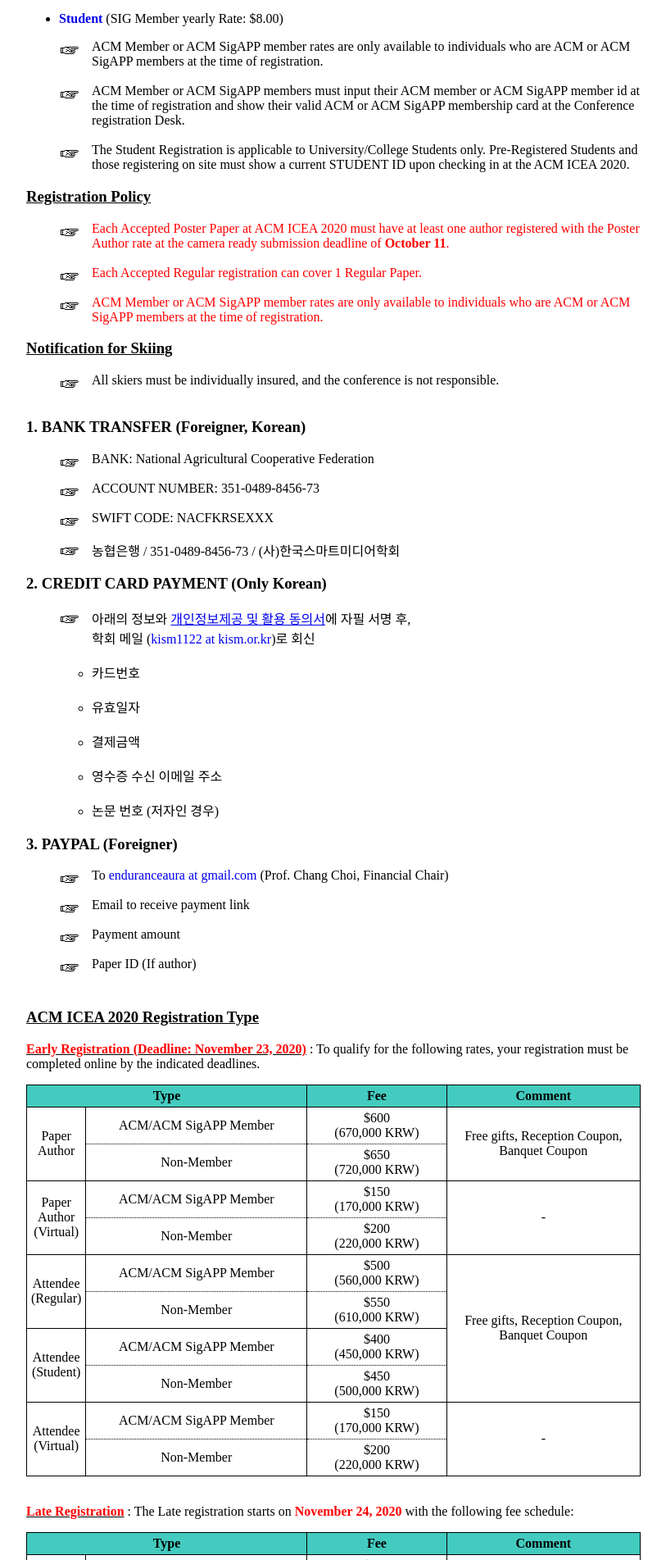
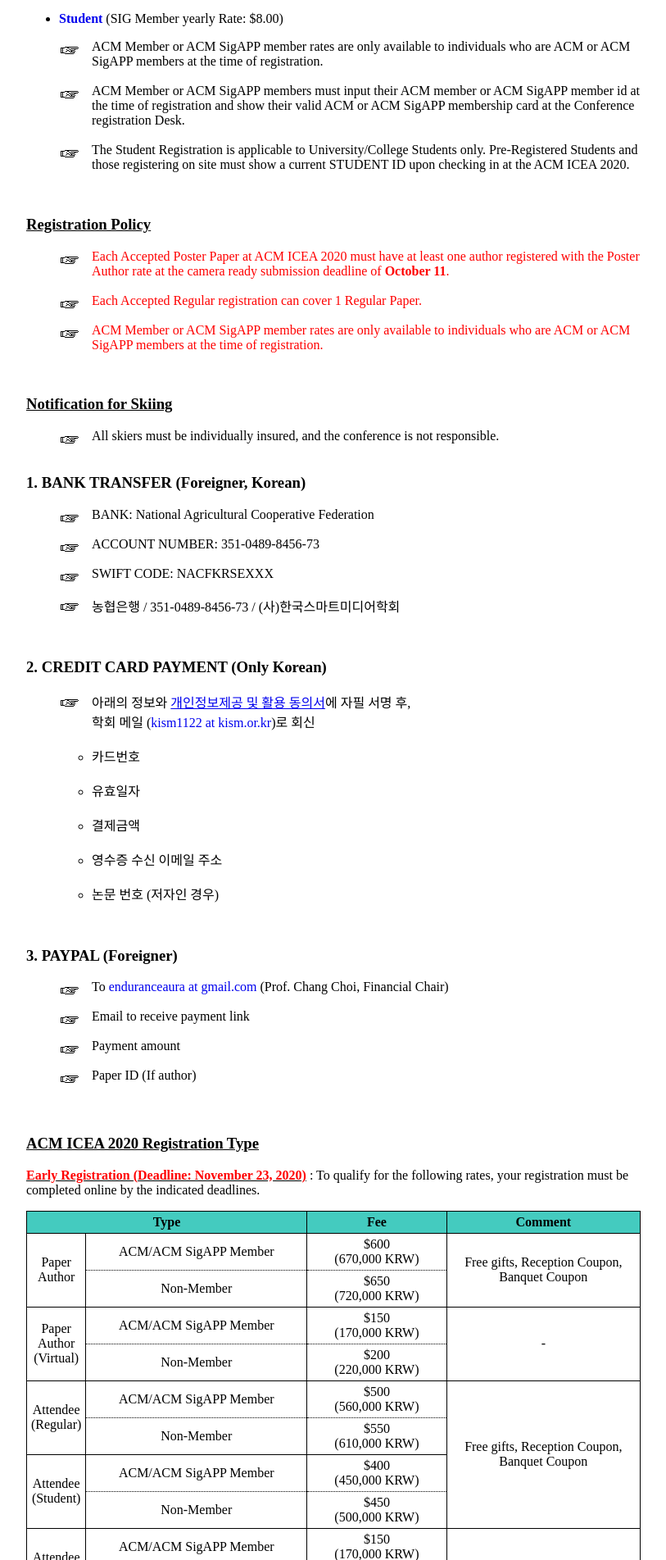
Before and after one commit to icea-conf/2020, a Jekyll site: the page built from registration/index.html, in a window 1280 px wide. Shown: the part 406-2309 px from the top of the page at 82% size, without its empty margins (233-1046 px from the left). Built offline with Jekyll 4.4.1, drawn with Linux system fonts in a browser that asks for light colours.

Commit message:
Update index.html

```diff
--- a/registration/index.html
+++ b/registration/index.html
@@ -20,14 +20,14 @@
                     <li class="li-style"><a style="text-align: justify">ACM Member or ACM SigAPP member rates are only available to individuals who are ACM or ACM SigAPP members at the time of registration.</a></li><br>
                     <li class="li-style"><a style="text-align: justify">ACM Member or ACM SigAPP members must input their ACM member or ACM SigAPP member id at the time of registration and show their valid ACM or ACM SigAPP membership card at the Conference registration Desk.</a></li><br>
                     <li class="li-style"><a style="text-align: justify">The Student Registration is applicable to University/College Students only. Pre-Registered Students and those registering on site must show a current STUDENT ID upon checking in at the ACM ICEA 2020.</a></li>
-               </ul>
+               </ul></br>
 
                <h3><u>Registration Policy</u></h3>
                <ul class="ul-style">
                     <li class="li-style"><a style="text-align: justify; color:#FF0000;">Each Accepted Poster Paper at ACM ICEA 2020 must have at least one author registered with the Poster Author rate at the camera ready submission deadline of <b style="color: #FF0000">October 11</b>.</a></li><br>
                     <li class="li-style"><a style="text-align: justify; color:#FF0000;">Each Accepted Regular registration can cover 1 Regular Paper.</a></li><br>
                     <li class="li-style"><a style="text-align: justify; color:#FF0000;">ACM Member or ACM SigAPP member rates are only available to individuals who are ACM or ACM SigAPP members at the time of registration.</a></li>
-               </ul>
+               </ul></br>
 
                <h3><u>Notification for Skiing</u></h3>
                <ul class="ul-style">
@@ -40,7 +40,7 @@
                     <li class="li-style"><a style="text-align: justify">ACCOUNT NUMBER: 351-0489-8456-73</a></li><br>
                     <li class="li-style"><a style="text-align: justify">SWIFT CODE: NACFKRSEXXX</a></li><br>
                     <li class="li-style"><a style="text-align: justify">농협은행 / 351-0489-8456-73 / (사)한국스마트미디어학회</a></li>
-               </ul>
+               </ul></br>
 
                <h3>2. CREDIT CARD PAYMENT (Only Korean)</h3>
                <ul class="ul-style">
@@ -52,7 +52,7 @@
                          <li><a style="text-align: justify">영수증 수신 이메일 주소</a></li><br>
                          <li><a style="text-align: justify">논문 번호 (저자인 경우)</a></li>
                     </ul>
-               </ul>
+               </ul></br>
 
                <h3>3. PAYPAL (Foreigner)</h3>
                <ul class="ul-style">
@@ -61,7 +61,7 @@
                     <li class="li-style"><a style="text-align: justify">Payment amount</a></li><br>
                     <li class="li-style"><a style="text-align: justify">Paper ID (If author)</a></li>
                </ul>
-          </div>
+          </div></br>
 
           <div style="padding-top: 10px">
                <h3><u>ACM ICEA 2020 Registration Type</u></h3>
```
